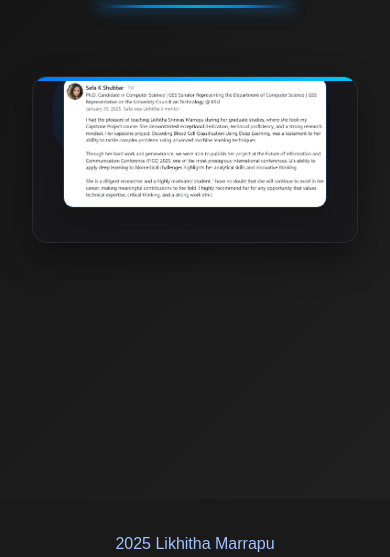
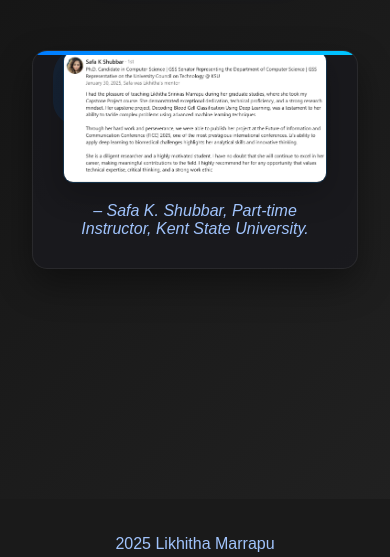
Before and after one commit to lmarrapu/Likhitha_Portfolio, a plain HTML site: page recommendation.html in a window 390 px wide. Shown: the part 425-982 px from the top of the page. Drawn offline with Linux system fonts and the light colour scheme.

Commit message:
update line

```diff
--- a/recommendation.html
+++ b/recommendation.html
@@ -154,6 +154,7 @@
             width: 100%;
             padding: 0 30px 30px;
             z-index: 2;
+            position: relative;
         }
 
         .recommendation-image {
@@ -162,6 +163,15 @@
             box-shadow: 0 10px 30px rgba(0, 0, 0, 0.25);
             border: 1px solid rgba(0, 149, 255, 0.2);
             transition: all 0.3s ease;
+        }
+
+        .recommendation-attribution {
+            text-align: right;
+            color: #a1c4fd;
+            font-style: italic;
+            margin-top: 15px;
+            font-size: 1rem;
+            padding-right: 10px;
         }
 
         .recommendation-badges {
@@ -284,6 +294,11 @@
             .section-title {
                 font-size: 2rem;
             }
+
+            .recommendation-attribution {
+                text-align: center;
+                padding-right: 0;
+            }
         }
     </style>
     <link rel="icon" type="image/x-icon" href="./assets/favicon.ico">
@@ -304,6 +319,7 @@
 
                 <div class="recommendation-image-container">
                     <img src="./assets/endorsement.png" alt="Safa K Shubbar Recommendation" class="recommendation-image">
+                    <div class="recommendation-attribution">– Safa K. Shubbar, Part-time Instructor, Kent State University.</div>
                 </div>
             </div>
 
```
